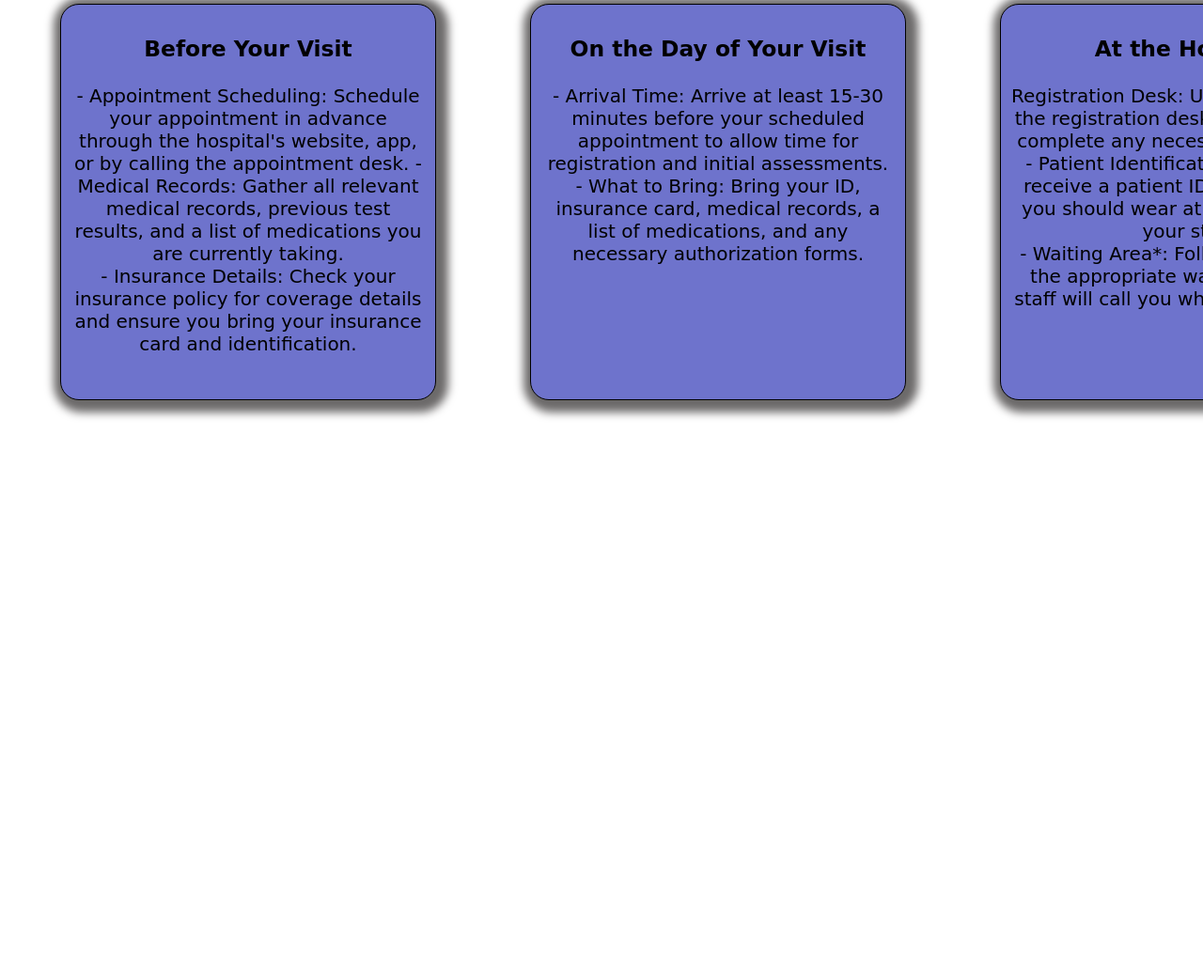
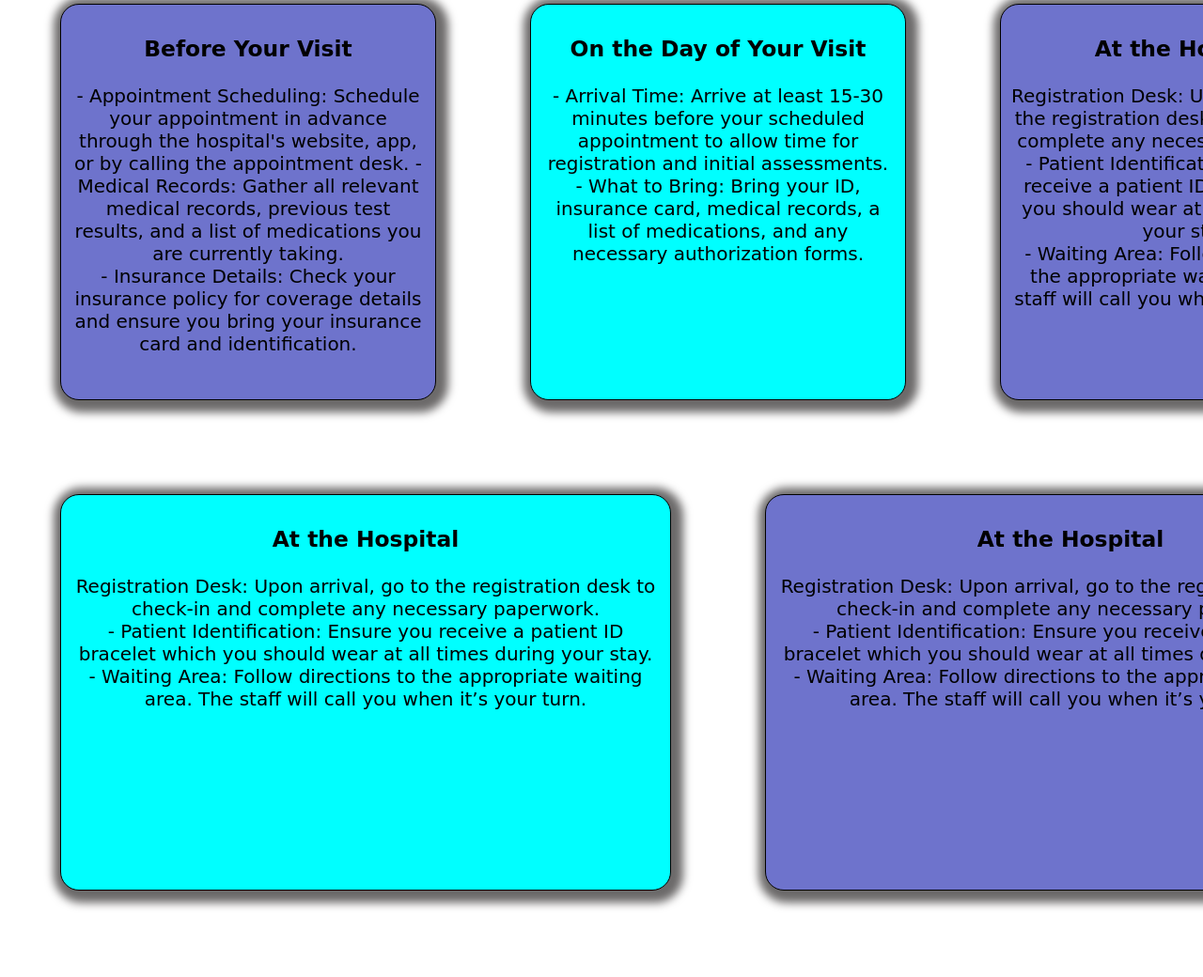
Before and after one commit to chaitaligarud/HOSPITAL, a plain HTML site: page pages/pacient_guidence.html in a window 1280 px wide. Shown: the part 865-1905 px from the top of the page at 94% size. Before the commit the page ends 1388 px from the top, so only its background shows below. Drawn offline with Linux system fonts and the light colour scheme.

Commit message:
modified  pacient page

```diff
--- a/pages/pacient_guidence.html
+++ b/pages/pacient_guidence.html
@@ -31,7 +31,7 @@
    - Medical Records: Gather all relevant medical records, previous test results, and a list of medications you are currently taking.<br>
    - Insurance Details: Check your insurance policy for coverage details and ensure you bring your insurance card and identification.<br>
             </div>
-            <div class="box1"style="height:400px">
+            <div class="box1"style="height:400px;background-color:aqua">
                 <h3>On the Day of Your Visit</h3>
                 - Arrival Time: Arrive at least 15-30 minutes before your scheduled appointment to allow time for registration and initial assessments.<br>
                 - What to Bring: Bring your ID, insurance card, medical records, a list of medications, and any necessary authorization forms.
@@ -42,11 +42,27 @@
                 <h3>At the Hospital</h3>
                 Registration Desk: Upon arrival, go to the registration desk to check-in and complete any necessary paperwork.<br>
    - Patient Identification: Ensure you receive a patient ID bracelet which you should wear at all times during your stay.<br>
-   - Waiting Area*: Follow directions to the appropriate waiting area. The staff will call you when it’s your turn.<br>
+   - Waiting Area: Follow directions to the appropriate waiting area. The staff will call you when it’s your turn.<br>
 
             </div>
+            </div>
 
-  </div>
+            <div class="container2"style="height:500px;">
+              <div class="box1"style="height:400px;background-color:aqua"">
+                <h3>At the Hospital</h3>
+                Registration Desk: Upon arrival, go to the registration desk to check-in and complete any necessary paperwork.<br>
+   - Patient Identification: Ensure you receive a patient ID bracelet which you should wear at all times during your stay.<br>
+   - Waiting Area: Follow directions to the appropriate waiting area. The staff will call you when it’s your turn.<br>
+
+            </div>
+            <div class="box1"style="height:400px">
+              <h3>At the Hospital</h3>
+              Registration Desk: Upon arrival, go to the registration desk to check-in and complete any necessary paperwork.<br>
+ - Patient Identification: Ensure you receive a patient ID bracelet which you should wear at all times during your stay.<br>
+ - Waiting Area: Follow directions to the appropriate waiting area. The staff will call you when it’s your turn.<br>
+
+          </div>
+            </div>
 
 
 
```
